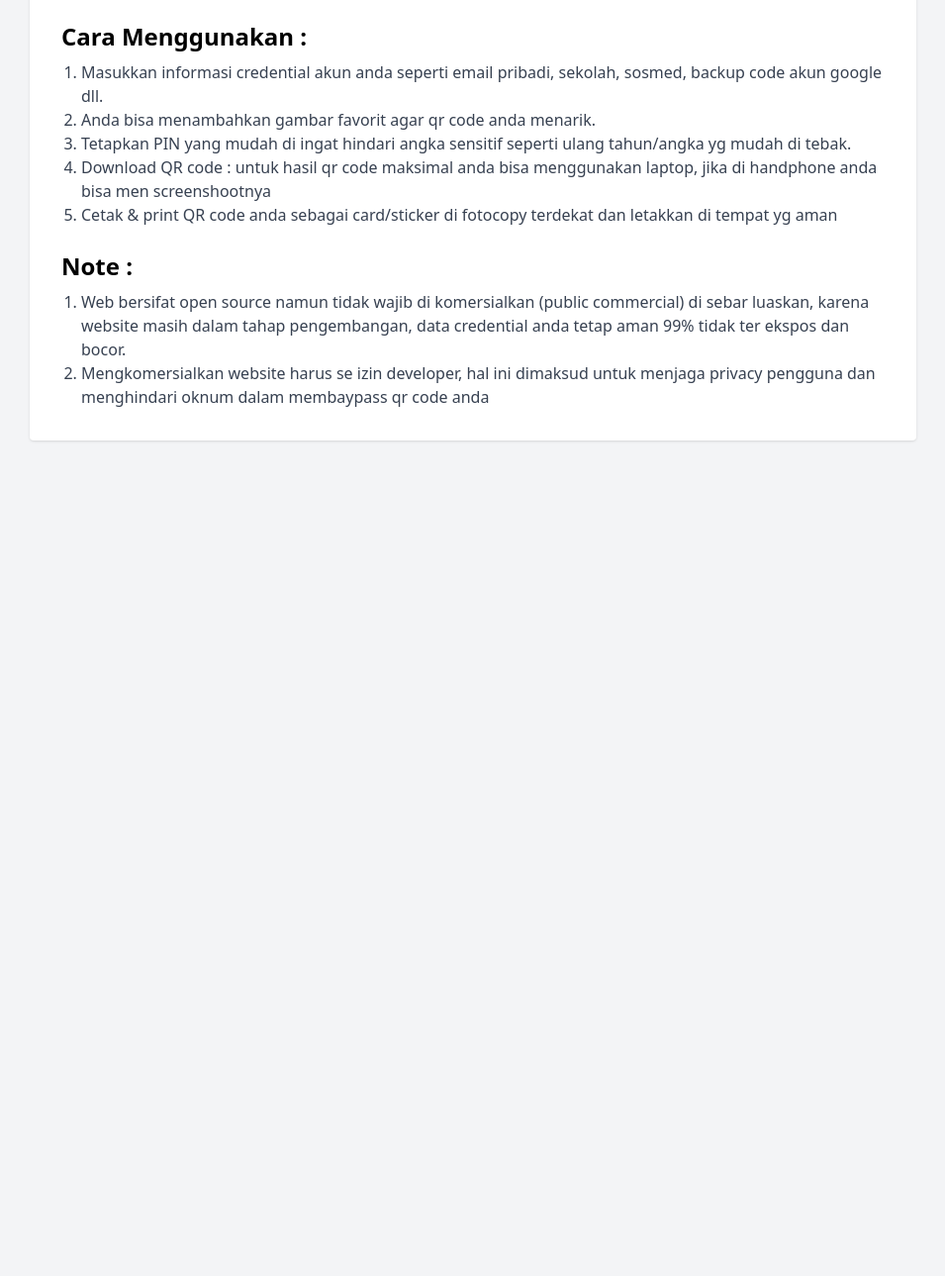
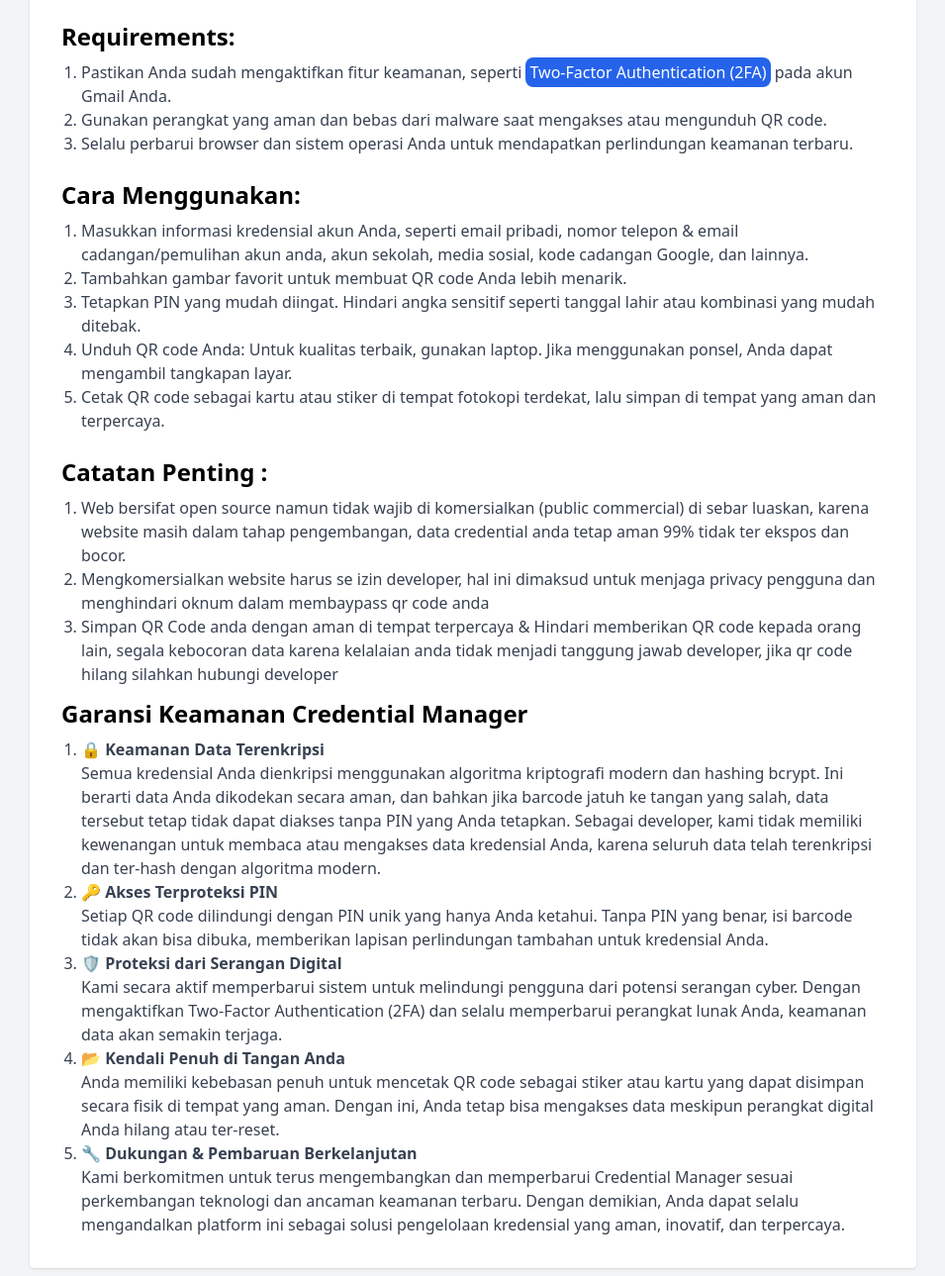
Before and after one commit to Yu1chiro/credential-manager, a website: page public/readme.html in a window 1280 px wide. Shown: the part 811-2100 px from the top of the page at 99% size, without its empty margins (162-1117 px from the left). Before the commit the page ends 1280 px from the top, so only its background shows below. Drawn offline with nearby package versions, Linux system fonts and the light colour scheme.

Commit message:
fix documentation

```diff
--- a/public/readme.html
+++ b/public/readme.html
@@ -54,21 +54,57 @@
         </section>
 
         <section class="mb-6">
-            <h2 class="text-2xl font-semibold mb-2">Cara Menggunakan : </h2>
+            <h2 class="text-2xl font-semibold mb-2">Requirements:</h2>
             <ol class="list-decimal pl-5 text-gray-700">
-                <li>Masukkan informasi credential akun anda seperti email pribadi, sekolah, sosmed, backup code akun google dll.</li>
-                <li>Anda bisa menambahkan gambar favorit agar qr code anda menarik.</li>
-                <li>Tetapkan PIN yang mudah di ingat hindari angka sensitif seperti ulang tahun/angka yg mudah di tebak.</li>
-                <li>Download QR code : untuk hasil qr code maksimal anda bisa menggunakan laptop, jika di handphone anda bisa men screenshootnya</li>
-                <li>Cetak & print QR code anda sebagai card/sticker di fotocopy terdekat dan letakkan di tempat yg aman</li>
+              <li>Pastikan Anda sudah mengaktifkan fitur keamanan, seperti <a href="https://myaccount.google.com/security-checkup" target="_blank" class="text-white rounded-lg px-1 py-1 bg-blue-600">Two-Factor Authentication (2FA)</a> pada akun Gmail Anda.</li>
+              <li>Gunakan perangkat yang aman dan bebas dari malware saat mengakses atau mengunduh QR code.</li>
+              <li>Selalu perbarui browser dan sistem operasi Anda untuk mendapatkan perlindungan keamanan terbaru.</li>
+            </ol>
+          </section>
+
+        <section class="mb-6">
+            <h2 class="text-2xl font-semibold mb-2">Cara Menggunakan:</h2>
+            <ol class="list-decimal pl-5 text-gray-700">
+              <li>Masukkan informasi kredensial akun Anda, seperti email pribadi, nomor telepon & email cadangan/pemulihan akun anda, akun sekolah, media sosial, kode cadangan Google, dan lainnya.</li>
+              <li>Tambahkan gambar favorit untuk membuat QR code Anda lebih menarik.</li>
+              <li>Tetapkan PIN yang mudah diingat. Hindari angka sensitif seperti tanggal lahir atau kombinasi yang mudah ditebak.</li>
+              <li>Unduh QR code Anda: Untuk kualitas terbaik, gunakan laptop. Jika menggunakan ponsel, Anda dapat mengambil tangkapan layar.</li>
+              <li>Cetak QR code sebagai kartu atau stiker di tempat fotokopi terdekat, lalu simpan di tempat yang aman dan terpercaya.</li>
+            </ol>
+          </section>
+
+        <section class="mb-3">
+            <h2 class="text-2xl font-semibold mb-2">Catatan Penting : </h2>
+            <ol class="list-decimal pl-5 text-gray-700">
+                <li>Web bersifat open source namun tidak wajib di komersialkan (public commercial) di sebar luaskan, karena website masih dalam tahap pengembangan, data credential anda tetap aman 99% tidak ter ekspos dan bocor.</li>
+                <li>Mengkomersialkan website harus se izin developer, hal ini dimaksud untuk menjaga privacy pengguna dan menghindari oknum dalam membaypass qr code anda</li>
+                <li>Simpan QR Code anda dengan aman di tempat terpercaya & Hindari memberikan QR code kepada orang lain, segala kebocoran data karena kelalaian anda tidak menjadi tanggung jawab developer, jika qr code hilang silahkan hubungi developer</li>
             </ol>
         </section>
 
         <section>
-            <h2 class="text-2xl font-semibold mb-2">Note : </h2>
+            <h2 class="text-2xl font-semibold mb-2">Garansi Keamanan Credential Manager</h2>
             <ol class="list-decimal pl-5 text-gray-700">
-                <li>Web bersifat open source namun tidak wajib di komersialkan (public commercial) di sebar luaskan, karena website masih dalam tahap pengembangan, data credential anda tetap aman 99% tidak ter ekspos dan bocor.</li>
-                <li>Mengkomersialkan website harus se izin developer, hal ini dimaksud untuk menjaga privacy pengguna dan menghindari oknum dalam membaypass qr code anda</li>
+                <li>
+                    <strong>🔒 Keamanan Data Terenkripsi</strong><br>
+                    Semua kredensial Anda dienkripsi menggunakan algoritma kriptografi modern dan hashing bcrypt. Ini berarti data Anda dikodekan secara aman, dan bahkan jika barcode jatuh ke tangan yang salah, data tersebut tetap tidak dapat diakses tanpa PIN yang Anda tetapkan. Sebagai developer, kami tidak memiliki kewenangan untuk membaca atau mengakses data kredensial Anda, karena seluruh data telah terenkripsi dan ter-hash dengan algoritma modern.
+                </li>
+                <li>
+                    <strong>🔑 Akses Terproteksi PIN</strong><br>
+                    Setiap QR code dilindungi dengan PIN unik yang hanya Anda ketahui. Tanpa PIN yang benar, isi barcode tidak akan bisa dibuka, memberikan lapisan perlindungan tambahan untuk kredensial Anda.
+                </li>
+                <li>
+                    <strong>🛡️ Proteksi dari Serangan Digital</strong><br>
+                    Kami secara aktif memperbarui sistem untuk melindungi pengguna dari potensi serangan cyber. Dengan mengaktifkan Two-Factor Authentication (2FA) dan selalu memperbarui perangkat lunak Anda, keamanan data akan semakin terjaga.
+                </li>
+                <li>
+                    <strong>📂 Kendali Penuh di Tangan Anda</strong><br>
+                    Anda memiliki kebebasan penuh untuk mencetak QR code sebagai stiker atau kartu yang dapat disimpan secara fisik di tempat yang aman. Dengan ini, Anda tetap bisa mengakses data meskipun perangkat digital Anda hilang atau ter-reset.
+                </li>
+                <li>
+                    <strong>🔧 Dukungan & Pembaruan Berkelanjutan</strong><br>
+                    Kami berkomitmen untuk terus mengembangkan dan memperbarui Credential Manager sesuai perkembangan teknologi dan ancaman keamanan terbaru. Dengan demikian, Anda dapat selalu mengandalkan platform ini sebagai solusi pengelolaan kredensial yang aman, inovatif, dan terpercaya.
+                </li>
             </ol>
         </section>
     </div>
```
